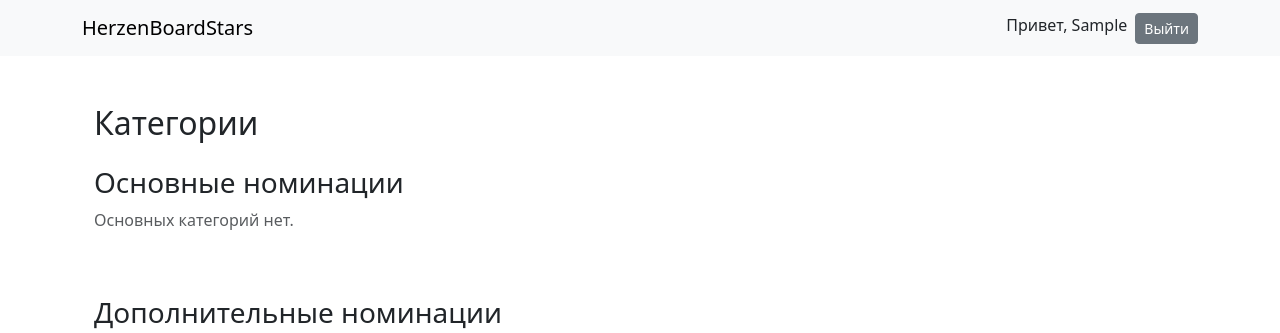
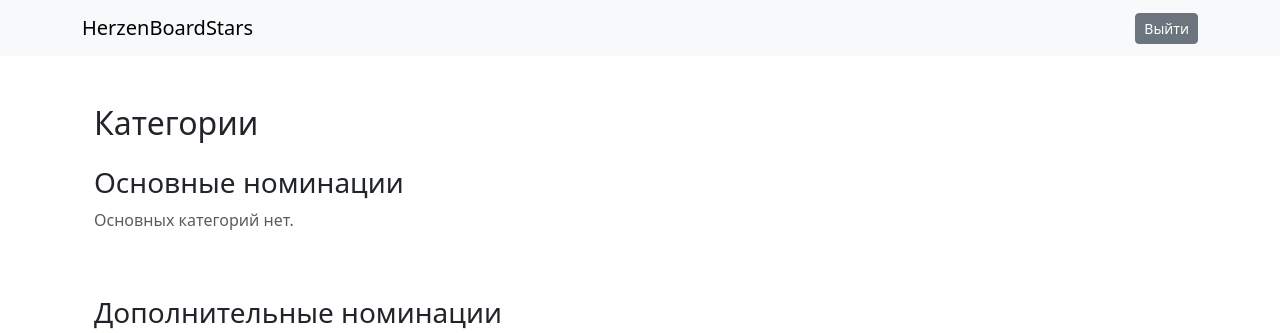
Before and after one commit to superznake/herzenboardstars, a Django app: page /categories/ in a window 1280 px wide. Shown: the top 333 px of the page. Run offline with Django 4.2, Linux system fonts and the light colour scheme; the visitor is signed in with stand-in values (Sample User, id 1); data that the repository does not hold is empty; some libraries are stand-ins or nearby versions.

Commit message:
Update base.html

```diff
--- a/templates/base.html
+++ b/templates/base.html
@@ -12,7 +12,7 @@
         <a class="navbar-brand" href="{% url 'index' %}">HerzenBoardStars</a>
         <div class="d-flex">
             {% if request.user.is_authenticated %}
-                <span class="me-2">Привет, {{ request.user.first_name }}</span>
+                <span class="me-2 text-light">Привет, {{ request.user.first_name }}</span>
                 <form action="{% url 'logout' %}" method="post" class="d-inline">
                     {% csrf_token %}
                     <button type="submit" class="btn btn-sm btn-secondary">Выйти</button>
```
